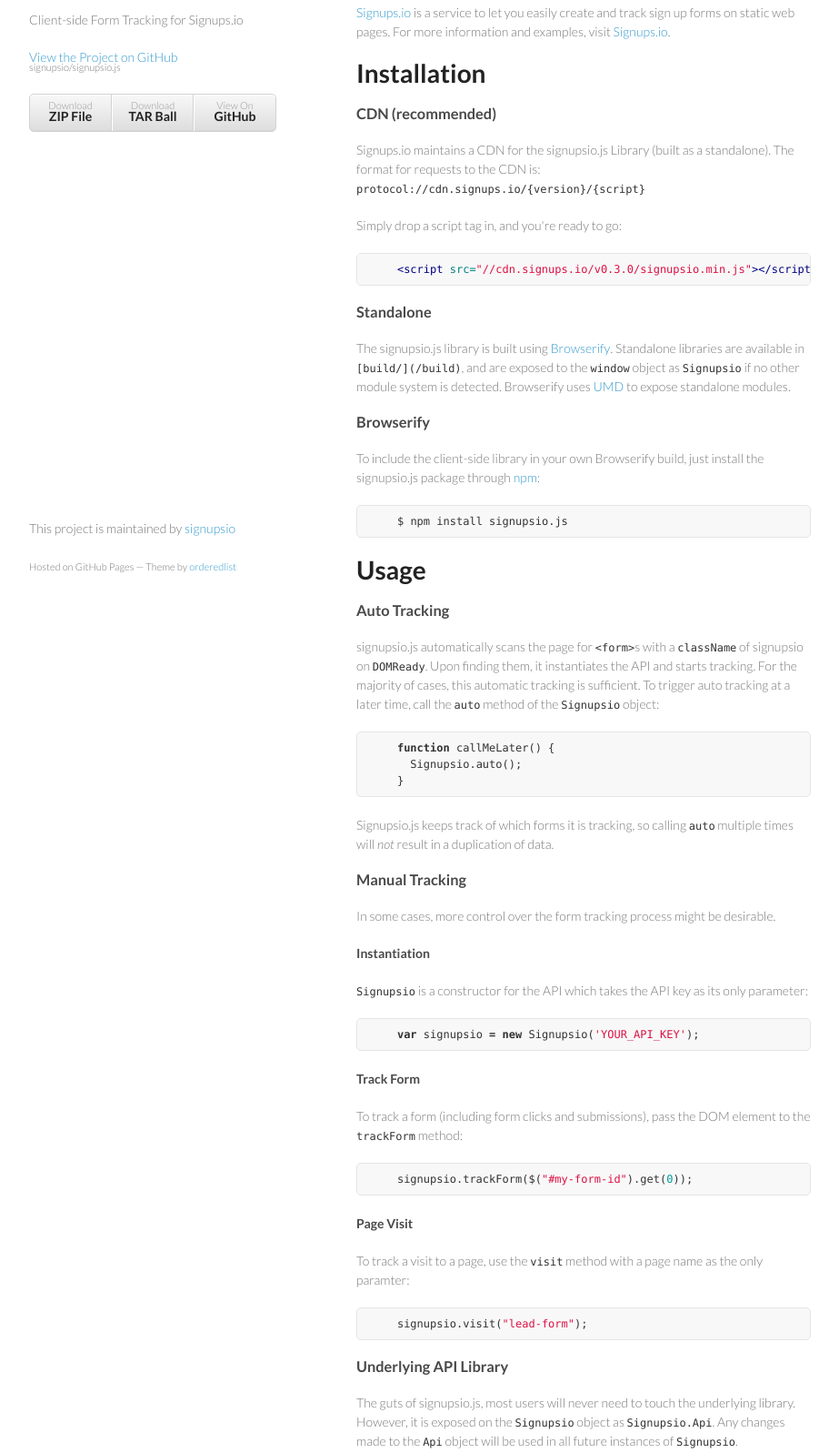
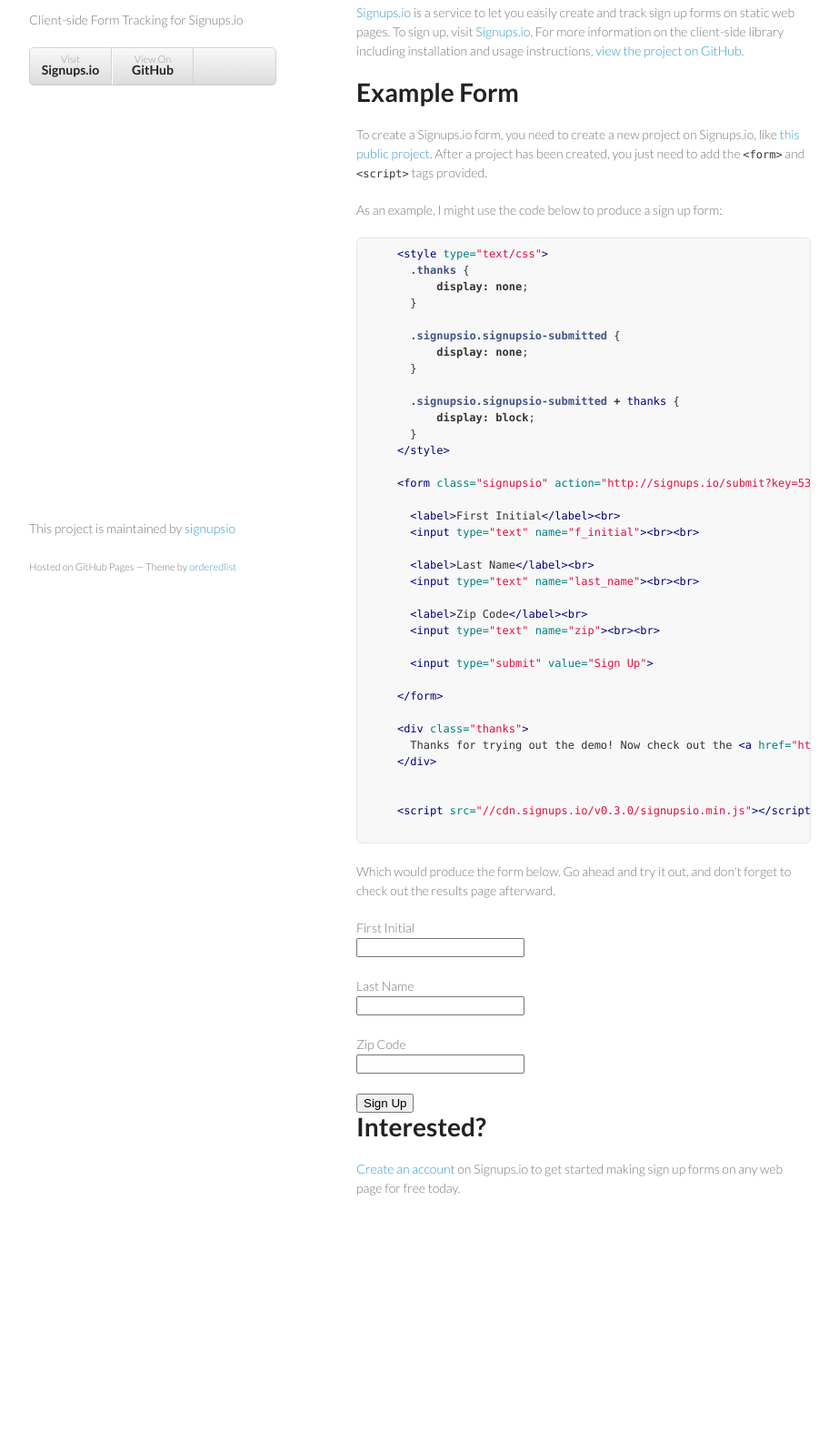
Before and after one commit to formster/formster.js, a plain HTML site: page index.html in a window 1280 px wide. Shown: the part 98-1695 px from the top of the page at 91% size, without its empty margins (178-1101 px from the left). After the commit the page ends 1484 px from the top, so only its background shows below. Drawn offline with Linux system fonts and the light colour scheme.

Commit message:
create example out of GHpages

```diff
--- a/index.html
+++ b/index.html
@@ -3,7 +3,7 @@
   <head>
     <meta charset="utf-8">
     <meta http-equiv="X-UA-Compatible" content="chrome=1">
-    <title>Signupsio.js by signupsio</title>
+    <title>Signupsio.js by Signups.io</title>
 
     <link rel="stylesheet" href="stylesheets/styles.css">
     <link rel="stylesheet" href="stylesheets/pygment_trac.css">
@@ -18,12 +18,8 @@
         <h1>Signupsio.js</h1>
         <p>Client-side Form Tracking for Signups.io</p>
 
-        <p class="view"><a href="https://github.com/signupsio/signupsio.js">View the Project on GitHub <small>signupsio/signupsio.js</small></a></p>
-
-
         <ul>
-          <li><a href="https://github.com/signupsio/signupsio.js/zipball/master">Download <strong>ZIP File</strong></a></li>
-          <li><a href="https://github.com/signupsio/signupsio.js/tarball/master">Download <strong>TAR Ball</strong></a></li>
+          <li><a href="http://signups.io">Visit <strong>Signups.io</strong></a></li>
           <li><a href="https://github.com/signupsio/signupsio.js">View On <strong>GitHub</strong></a></li>
         </ul>
       </header>
@@ -31,83 +27,93 @@
         <h2>
 <a name="signupsiojs---the-signupsio-client-side-library" class="anchor" href="#signupsiojs---the-signupsio-client-side-library"><span class="octicon octicon-link"></span></a>signupsio.js - the Signups.io Client-side Library</h2>
 
-<p><a href="http://signups.io">Signups.io</a> is a service to let you easily create and track sign up forms on static web pages. For more information and examples, visit <a href="http://signups.io">Signups.io</a>.</p>
+<p><a href="http://signups.io">Signups.io</a> is a service to let you easily create and track sign up forms on static web pages. To sign up, visit <a href="http://signups.io">Signups.io</a>. For more information on the client-side library including installation and usage instructions, <a href="https://github.com/signupsio/signupsio.js">view the project on GitHub</a>.</p>
 
 <h1>
-<a name="installation" class="anchor" href="#installation"><span class="octicon octicon-link"></span></a>Installation</h1>
+<a name="example" class="anchor" href="#example"><span class="octicon octicon-link"></span></a>Example Form</h1>
 
-<h3>
-<a name="cdn-recommended" class="anchor" href="#cdn-recommended"><span class="octicon octicon-link"></span></a>CDN (recommended)</h3>
+<p>To create a Signups.io form, you need to create a new project on Signups.io, like <a href="http://signups.io/projects/public/534314954dc4060b00000001">this public project</a>. After a project has been created, you just need to add the <code>&lt;form&gt;</code> and <code>&lt;script&gt;</code> tags provided.</p>
 
-<p>Signups.io maintains a CDN for the signupsio.js Library (built as a standalone). The format for requests to the CDN is:
-<code>protocol://cdn.signups.io/{version}/{script}</code></p>
+<p>As an example, I might use the code below to produce a sign up form:</p>
 
-<p>Simply drop a script tag in, and you're ready to go:</p>
+<div class="highlight highlight-html">
+  <pre>
+    <span class="nt">&lt;style </span><span class="na">type=</span><span class="s">"text/css"</span><span class="nt">&gt;</span>
+      <span class="nc">.thanks</span> <span class="p">{</span>
+          <span class="k">display</span><span class="o">:</span> <span class="k">none</span><span class="p">;</span>
+      <span class="p">}</span>
 
-<div class="highlight highlight-html"><pre>    <span class="nt">&lt;script </span><span class="na">src=</span><span class="s">"//cdn.signups.io/v0.3.0/signupsio.min.js"</span><span class="nt">&gt;&lt;/script&gt;</span>
-</pre></div>
+      <span class="nc">.signupsio.signupsio-submitted</span> <span class="p">{</span>
+          <span class="k">display</span><span class="o">:</span> <span class="k">none</span><span class="p">;</span>
+      <span class="p">}</span>
 
-<h3>
-<a name="standalone" class="anchor" href="#standalone"><span class="octicon octicon-link"></span></a>Standalone</h3>
+      <span class="nc">.signupsio.signupsio-submitted</span> <span class="o">+</span> <span class="nt">thanks</span> <span class="p">{</span>
+          <span class="k">display</span><span class="o">:</span> <span class="k">block</span><span class="p">;</span>
+      <span class="p">}</span>
+    <span class="nt">&lt;/style&gt;</span>
 
-<p>The signupsio.js library is built using <a href="http://browserify.org">Browserify</a>. Standalone libraries are available in <code>[build/](/build)</code>, and are exposed to the <code>window</code> object as <code>Signupsio</code> if no other module system is detected. Browserify uses <a href="https://github.com/forbeslindesay/umd">UMD</a> to expose standalone modules.</p>
+    <span class="nt">&lt;form </span><span class="na">class=</span><span class="s">"signupsio"</span> <span class="na">action=</span><span class="s">"http://signups.io/submit?key=534314954dc4060b00000001"</span> <span class="na">method=</span><span class="s">"POST"</span><span class="nt">&gt;</span>
 
-<h3>
-<a name="browserify" class="anchor" href="#browserify"><span class="octicon octicon-link"></span></a>Browserify</h3>
+      <span class="nt">&lt;label&gt;</span>First Initial<span class="nt">&lt;/label&gt;</span><span class="nt">&lt;br&gt;</span>
+      <span class="nt">&lt;input </span><span class="na">type=</span><span class="s">"text" </span><span class="na">name=</span><span class="s">"f_initial"</span><span class="nt">&gt;</span><span class="nt">&lt;br&gt;</span><span class="nt">&lt;br&gt;</span>
 
-<p>To include the client-side library in your own Browserify build, just install the signupsio.js package through <a href="http://npmjs.org">npm</a>:</p>
+      <span class="nt">&lt;label&gt;</span>Last Name<span class="nt">&lt;/label&gt;</span><span class="nt">&lt;br&gt;</span>
+      <span class="nt">&lt;input </span><span class="na">type=</span><span class="s">"text" </span><span class="na">name=</span><span class="s">"last_name"</span><span class="nt">&gt;</span><span class="nt">&lt;br&gt;</span><span class="nt">&lt;br&gt;</span>
 
-<div class="highlight highlight-javascript"><pre>    <span class="nx">$</span> <span class="nx">npm</span> <span class="nx">install</span> <span class="nx">signupsio</span><span class="p">.</span><span class="nx">js</span>
-</pre></div>
+      <span class="nt">&lt;label&gt;</span>Zip Code<span class="nt">&lt;/label&gt;</span><span class="nt">&lt;br&gt;</span>
+      <span class="nt">&lt;input </span><span class="na">type=</span><span class="s">"text" </span><span class="na">name=</span><span class="s">"zip"</span><span class="nt">&gt;</span><span class="nt">&lt;br&gt;</span><span class="nt">&lt;br&gt;</span>
 
-<h1>
-<a name="usage" class="anchor" href="#usage"><span class="octicon octicon-link"></span></a>Usage</h1>
+      <span class="nt">&lt;input</span> <span class="na">type=</span><span class="s">"submit"</span> <span class="na">value=</span><span class="s">"Sign Up"</span><span class="nt">&gt;</span>
 
-<h3>
-<a name="auto-tracking" class="anchor" href="#auto-tracking"><span class="octicon octicon-link"></span></a>Auto Tracking</h3>
+    <span class="nt">&lt;/form&gt;</span>
 
-<p>signupsio.js automatically scans the page for <code>&lt;form&gt;</code>s with a <code>className</code> of signupsio on <code>DOMReady</code>. Upon finding them, it instantiates the API and starts tracking. For the majority of cases, this automatic tracking is sufficient. To trigger auto tracking at a later time, call the <code>auto</code> method of the <code>Signupsio</code> object:</p>
+    <span class="nt">&lt;div</span> <span class="na">class=</span><span class="s">"thanks"</span><span class="nt">&gt;</span>
+      Thanks for trying out the demo! Now check out the <span class="nt">&lt;a</span> <span class="na">href=</span><span class="s">"http://signups.io/projects/public/534314954dc4060b00000001"</span><span class="nt">&gt;</span>results<span class="nt">&lt;/a&gt;</span>.
+    <span class="nt">&lt;/div&gt;</span>
 
-<div class="highlight highlight-javascript"><pre>    <span class="kd">function</span> <span class="nx">callMeLater</span><span class="p">()</span> <span class="p">{</span>
-      <span class="nx">Signupsio</span><span class="p">.</span><span class="nx">auto</span><span class="p">();</span>
-    <span class="p">}</span>
-</pre></div>
 
-<p>Signupsio.js keeps track of which forms it is tracking, so calling <code>auto</code> multiple times will <em>not</em> result in a duplication of data.</p>
+    <span class="nt">&lt;script </span><span class="na">src=</span><span class="s">"//cdn.signups.io/v0.3.0/signupsio.min.js"</span><span class="nt">&gt;&lt;/script&gt;</span>
+  </pre>
+</div>
 
-<h3>
-<a name="manual-tracking" class="anchor" href="#manual-tracking"><span class="octicon octicon-link"></span></a>Manual Tracking</h3>
+<p>Which would produce the form below. Go ahead and try it out, and don't forget to check out the results page afterward.</p>
 
-<p>In some cases, more control over the form tracking process might be desirable.</p>
+<div class="demo">
+  <style type="text/css">
+    .thanks {
+      display: none;
+    }
 
-<h4>
-<a name="instantiation" class="anchor" href="#instantiation"><span class="octicon octicon-link"></span></a>Instantiation</h4>
+    .signupsio.signupsio-submitted {
+      display: none;
+    }
 
-<p><code>Signupsio</code> is a constructor for the API which takes the API key as its only parameter:</p>
+    .signupsio.signupsio-submitted + .thanks {
+      display: block;
+    }
+  </style>
 
-<div class="highlight highlight-javascript"><pre>    <span class="kd">var</span> <span class="nx">signupsio</span> <span class="o">=</span> <span class="k">new</span> <span class="nx">Signupsio</span><span class="p">(</span><span class="s1">'YOUR_API_KEY'</span><span class="p">);</span>
-</pre></div>
+  <form class="signupsio" action="http://signups.io/submit?key=534314954dc4060b00000001" method="POST">
+    <label>First Initial</label><br>
+    <input type="text" name="f_initial"><br><br>
 
-<h4>
-<a name="track-form" class="anchor" href="#track-form"><span class="octicon octicon-link"></span></a>Track Form</h4>
+    <label>Last Name</label><br>
+    <input type="text" name="last_name"><br><br>
 
-<p>To track a form (including form clicks and submissions), pass the DOM element to the <code>trackForm</code> method:</p>
+    <label>Zip Code</label><br>
+    <input type="text" name="zip"><br><br>
 
-<div class="highlight highlight-javascript"><pre>    <span class="nx">signupsio</span><span class="p">.</span><span class="nx">trackForm</span><span class="p">(</span><span class="nx">$</span><span class="p">(</span><span class="s2">"#my-form-id"</span><span class="p">).</span><span class="nx">get</span><span class="p">(</span><span class="mi">0</span><span class="p">));</span>
-</pre></div>
+    <input type="submit" value="Sign Up">
+  </form>
+  <div class="thanks">
+    Thanks for trying out the demo! Now check out the <a href="http://signups.io/projects/public/534314954dc4060b00000001">results</a>.
+  </div>
 
-<h4>
-<a name="page-visit" class="anchor" href="#page-visit"><span class="octicon octicon-link"></span></a>Page Visit</h4>
+  <script src="//cdn.signups.io/v0.3.0/signupsio.min.js"></script>
+</div>
 
-<p>To track a visit to a page, use the <code>visit</code> method with a page name as the only paramter:</p>
-
-<div class="highlight highlight-javascript"><pre>    <span class="nx">signupsio</span><span class="p">.</span><span class="nx">visit</span><span class="p">(</span><span class="s2">"lead-form"</span><span class="p">);</span>
-</pre></div>
-
-<h3>
-<a name="underlying-api-library" class="anchor" href="#underlying-api-library"><span class="octicon octicon-link"></span></a>Underlying API Library</h3>
-
-<p>The guts of signupsio.js, most users will never need to touch the underlying library. However, it is exposed on the <code>Signupsio</code> object as <code>Signupsio.Api</code>. Any changes made to the <code>Api</code> object will be used in all future instances of <code>Signupsio</code>.</p>
+<h1>Interested?</h1>
+<p><a href="http://signups.io/#signup">Create an account</a> on Signups.io to get started making sign up forms on any web page for free today.</p>
       </section>
       <footer>
         <p>This project is maintained by <a href="https://github.com/signupsio">signupsio</a></p>
```
